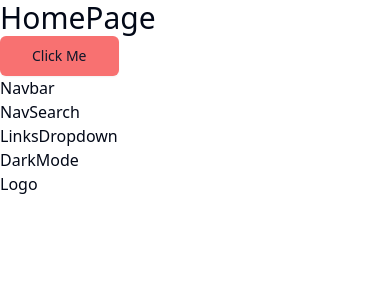
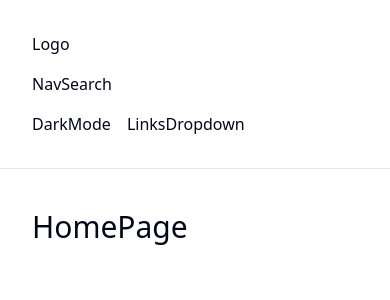
Before and after one commit to charlestanev/rentify, a Next.js app: page / in a window 390 px wide. Shown: the top 300 px of the page. Built offline with nearby package versions, Linux system fonts and the light colour scheme.

Commit message:
add Navbar component to layout; restructure NavBar for improved styling and responsiveness

```diff
--- a/app/layout.tsx
+++ b/app/layout.tsx
@@ -1,6 +1,7 @@
 import type { Metadata } from "next";
 import { Geist, Geist_Mono } from "next/font/google";
 import "./globals.css";
+import Navbar from "@/components/navbar/Navbar";
 
 const geistSans = Geist({
   variable: "--font-geist-sans",
@@ -27,7 +28,10 @@ export default function RootLayout({
       <body
         className={`${geistSans.variable} ${geistMono.variable} antialiased`}
       >
-        {children}
+        <Navbar></Navbar>
+        <main className="container py-10">
+          {children}
+        </main>
       </body>
     </html>
   );
--- a/app/page.tsx
+++ b/app/page.tsx
@@ -6,14 +6,6 @@ const HomePage = () => {
   return (
     <>
       <h1 className='text-3xl'>HomePage</h1>
-      <Button
-        variant={'secondary'}
-        size={'lg'}
-        className='bg-red-400 capitalize'
-      >Click me</Button>
-
-      <Navbar></Navbar>
-
     </>
   )
 }
--- a/components/navbar/NavBar.tsx
+++ b/components/navbar/NavBar.tsx
@@ -7,11 +7,16 @@ import Logo from './Logo'
 const Navbar = () => {
     return (
         <>
-            <div>Navbar</div>
-            <NavSearch></NavSearch>
-            <LinksDropdown></LinksDropdown>
-            <DarkMode></DarkMode>
-            <Logo></Logo>
+            <nav className="border-b">
+                <div className="container flex flex-col sm:flex-row sm:justify-between sm:items-center flex-wrap gap-4 py-8">
+                    <Logo />
+                    <NavSearch />
+                    <div className="flex gap-4 items-center">
+                        <DarkMode />
+                        <LinksDropdown />
+                    </div>
+                </div>
+            </nav>
         </>
     )
 }
```
